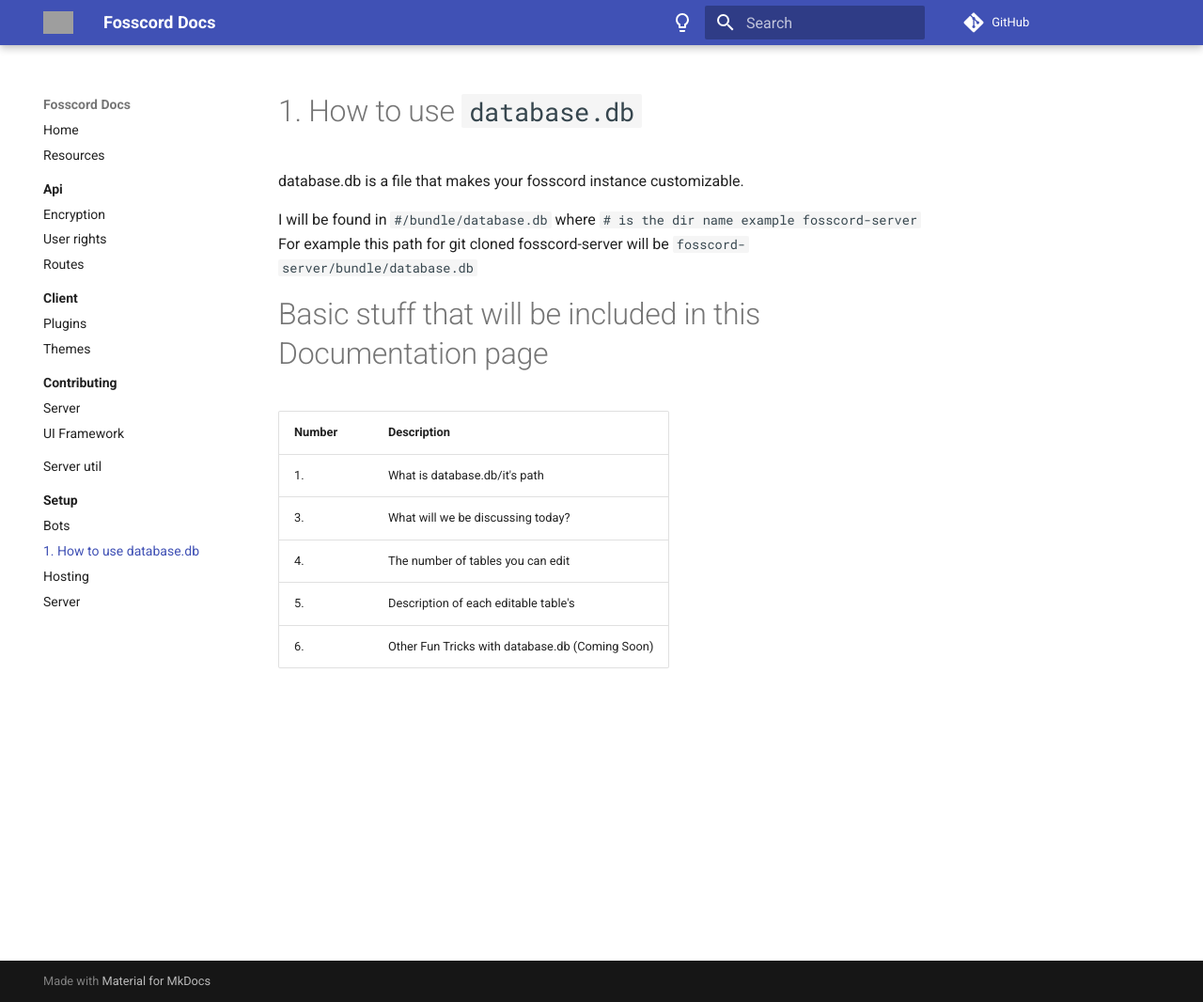
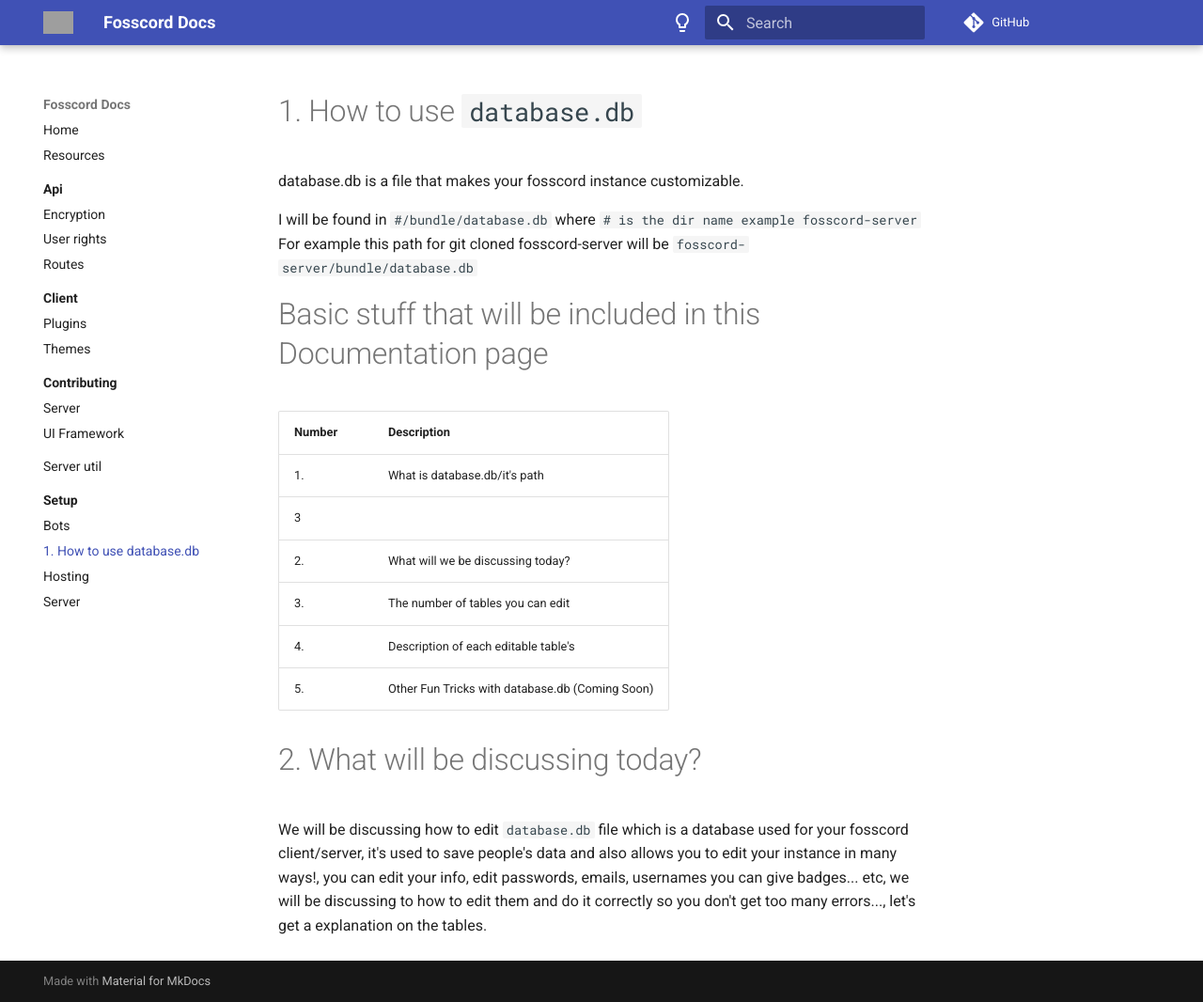
Before and after one commit to spacebarchat/docs, an MkDocs documentation site: the page built from docs/setup/database.md, in a window 1280 px wide and 1066 px high. Shown: the whole window at 94% size. Built offline with MkDocs 1.6.1 and Material for MkDocs 9.7.7, drawn with Linux system fonts in a browser that asks for light colours; comment, search, counter and statistics services are not loaded; grey boxes are pictures that could not be loaded.

Commit message:
Added
What will be discussing today

```diff
--- a/docs/setup/database.md
+++ b/docs/setup/database.md
@@ -8,7 +8,11 @@ For example this path for git cloned fosscord-server will be `fosscord-server/bu
 | Number | Description |
 |---|---|
 | 1. | What is database.db/it's path |
-| 3. | What will we be discussing today? |
-| 4. | The number of tables you can edit |
-| 5. | Description of each editable table's |
-| 6. | Other Fun Tricks with database.db (Coming Soon) |
+| 3
+| 2. | What will we be discussing today? |
+| 3. | The number of tables you can edit |
+| 4. | Description of each editable table's |
+| 5. | Other Fun Tricks with database.db (Coming Soon) |
+
+# 2. What will be discussing today?
+We will be discussing how to edit `database.db` file which is a database used for your fosscord client/server, it's used to save people's data and also allows you to edit your instance in many ways!, you can edit your info, edit passwords, emails, usernames you can give badges... etc, we will be discussing to how to edit them and do it correctly so you don't get too many errors..., let's get a explanation on the tables.
```
